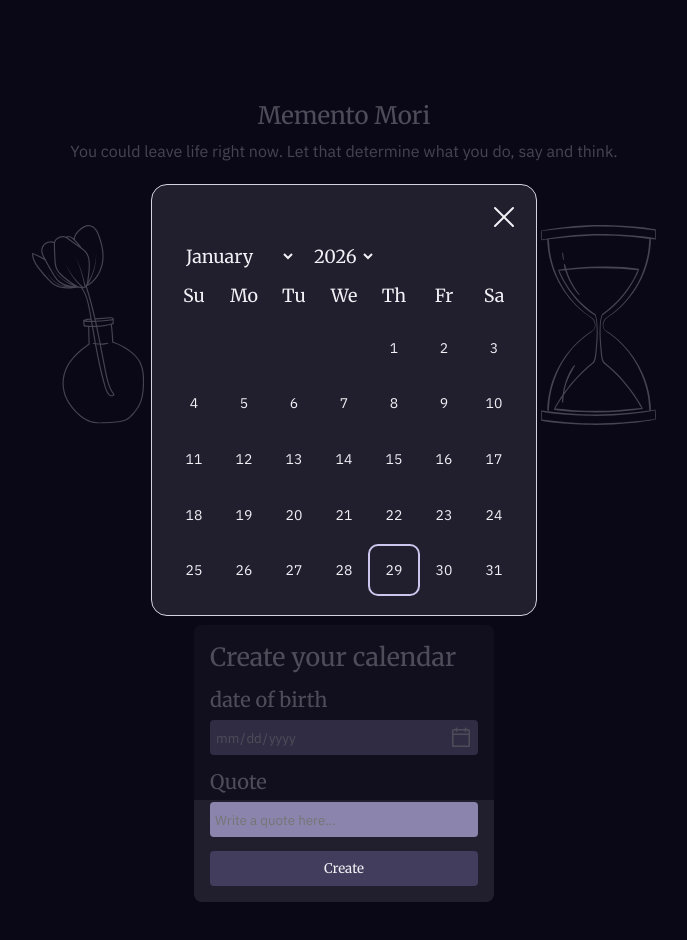
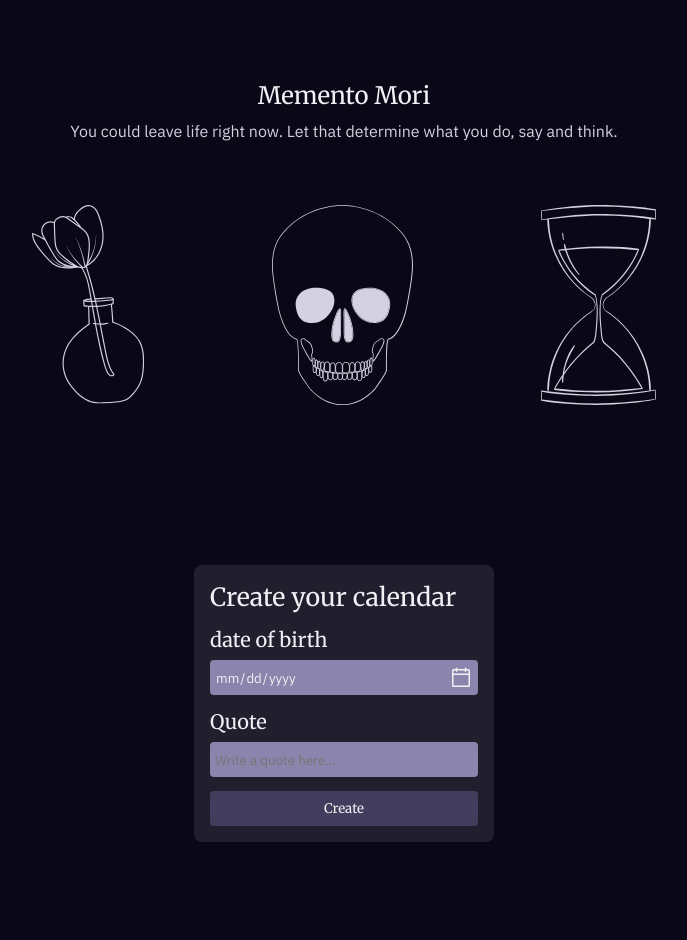
Before and after one commit to EnzoDev10/Memento, a React (Vite) app: page / in a window 1280 px wide. Shown: the top 940 px of the page, without its empty margins (296-983 px from the left). Built offline with nearby package versions, Linux system fonts and the light colour scheme; what @react-pdf/renderer would draw is missing.

Commit message:
Refactor some reusable components.

```diff
--- a/src/components/Hero.tsx
+++ b/src/components/Hero.tsx
@@ -3,8 +3,9 @@ import skull from "@/assets/Icons/skull.svg";
 import hourglass from "@/assets/Icons/hourglass.svg";
 
 import styled from "styled-components";
+import { StyledSection } from "./Reusables";
 
-const HeroContainer = styled.section`
+const HeroContainer = styled(StyledSection)`
     display: flex;
     flex-direction: column;
     gap: 64px;
@@ -22,12 +23,6 @@ const IconsContainer = styled.article`
     display: flex;
     justify-content: center;
     gap: 10vw;
-
-    img {
-        height: 20vw;
-        max-height: 200px;
-        min-height: 85px;
-    }
 `;
 
 export const Hero = () => {
--- a/src/components/Reusables.tsx
+++ b/src/components/Reusables.tsx
@@ -1,10 +1,16 @@
 import styled from "styled-components";
 
 import "@/index.css";
+import * as Dialog from "@radix-ui/react-dialog";
+import { devices } from "@/styles/breakpoints";
 
-export const Container = styled.div``;
+export const StyledSection = styled.section`
+    padding: 80px 16px;
 
-export const StyledWrapper = styled.div``;
+    @media ${devices.mobile} {
+        padding: 40px 16px;
+    }
+`;
 
 export const StyledInput = styled.div`
     height: fit-content;
@@ -29,6 +35,7 @@ export const StyledInput = styled.div`
         height: 24px;
         position: absolute;
         right: 5px;
+        top: 6px;
 
         cursor: pointer;
         transition: 250ms ease-in-out;
@@ -64,3 +71,51 @@ export const StyledBtn = styled.button`
 export const ErrorMessage = styled.p`
     color: var(--error-color);
 `;
+
+export const Loading = styled.article`
+    display: flex;
+    flex-direction: column;
+    justify-content: center;
+    align-content: center;
+    gap: 50px;
+
+    width: 100%;
+    height: 100%;
+
+    h3 {
+        font-family: var(--main-font);
+        text-align: center;
+    }
+`;
+
+export const StyledOverlay = styled(Dialog.Overlay)`
+    background-color: color-mix(in srgb, var(--bg-ultra-dark) 70%, transparent);
+    position: fixed;
+    inset: 0;
+`;
+
+export const StyledCloseBtn = styled(StyledBtn)`
+    background: transparent;
+    align-self: flex-end;
+    padding: 0;
+`;
+
+export const StyledDialogContent = styled(Dialog.Content)`
+    background-color: var(--gray-1);
+    border-radius: 6px;
+    box-shadow: var(--shadow-6);
+    position: fixed;
+    top: 50%;
+    left: 50%;
+    transform: translate(-50%, -50%);
+    width: 90vw;
+    max-width: 500px;
+    max-height: 85vh;
+    padding: 25px;
+    display: flex;
+    justify-content: center;
+
+    &:focus {
+        outline: none;
+    }
+`;
--- a/src/features/Form/Form.tsx
+++ b/src/features/Form/Form.tsx
@@ -1,4 +1,4 @@
-import { Container, StyledBtn, StyledWrapper } from "@/components/Reusables";
+import { StyledBtn, StyledSection } from "@/components/Reusables";
 import { DateOfBirth } from "@/features/Form/components/DateOfBirth/DateOfBirth";
 import { DateContext } from "@/global/DateContext";
 import { differenceInWeeks } from "date-fns";
@@ -10,7 +10,7 @@ import { devices } from "@/styles/breakpoints";
 
 import { ErrorMessage } from "@/components/Reusables";
 
-const FormContainer = styled(Container)`
+const FormContainer = styled.article`
     padding: 16px;
     border-radius: 8px;
     background-color: var(--bg-dark);
@@ -38,7 +38,7 @@ const StyledForm = styled.form`
         }
     }
 
-    ${StyledWrapper} {
+    div {
         display: flex;
         flex-direction: column;
         gap: 8px;
@@ -70,18 +70,23 @@ export const Form = () => {
     };
 
     return (
+        <StyledSection>
             <FormContainer>
                 <StyledForm noValidate>
                     <h2>Create your calendar</h2>
                     {error && (
                         <ErrorMessage>Introduce una fecha valida </ErrorMessage>
                     )}
-                <DateOfBirth setFormDate={setBirthday} setError={setError} />
+                    <DateOfBirth
+                        setFormDate={setBirthday}
+                        setError={setError}
+                    />
                     <QuoteSelector setAuthor={setAuthor} setQuote={setQuote} />
                     <StyledBtn type='button' onClick={handleFormSubmit}>
                         Create
                     </StyledBtn>
                 </StyledForm>
             </FormContainer>
+        </StyledSection>
     );
 };
--- a/src/features/Form/components/DateOfBirth/Calendar.tsx
+++ b/src/features/Form/components/DateOfBirth/Calendar.tsx
@@ -2,9 +2,7 @@ import styled from "styled-components";
 
 import "@/index.css";
 
-import { Container } from "@/components/Reusables";
-
-export const CalendarWrapper = styled(Container)`
+export const CalendarWrapper = styled.div`
     background-color: var(--bg-dark);
     border-radius: 16px;
     padding: 16px;
--- a/src/features/Form/components/DateOfBirth/DateOfBirth.tsx
+++ b/src/features/Form/components/DateOfBirth/DateOfBirth.tsx
@@ -1,5 +1,4 @@
 import { useContext, useState } from "react";
-import styled from "styled-components";
 
 import { DayPicker } from "react-day-picker";
 
@@ -8,40 +7,13 @@ import { CalendarBlankIcon, XIcon } from "@phosphor-icons/react/dist/ssr";
 import { VisuallyHidden } from "@radix-ui/react-visually-hidden";
 import * as Dialog from "@radix-ui/react-dialog";
 
-import { StyledInput, StyledBtn, StyledWrapper } from "@/components/Reusables";
+import {
+    StyledInput,
+    StyledOverlay,
+    StyledCloseBtn,
+    StyledDialogContent,
+} from "@/components/Reusables";
 import { DateContext } from "@/global/DateContext";
-
-const StyledDialogContent = styled(Dialog.Content)`
-    background-color: var(--gray-1);
-    border-radius: 6px;
-    box-shadow: var(--shadow-6);
-    position: fixed;
-    top: 50%;
-    left: 50%;
-    transform: translate(-50%, -50%);
-    width: 90vw;
-    max-width: 500px;
-    max-height: 85vh;
-    padding: 25px;
-    display: flex;
-    justify-content: center;
-
-    &:focus {
-        outline: none;
-    }
-`;
-
-const StyledOverlay = styled(Dialog.Overlay)`
-    background-color: color-mix(in srgb, var(--bg-ultra-dark) 70%, transparent);
-    position: fixed;
-    inset: 0;
-`;
-
-const StyledCloseBtn = styled(StyledBtn)`
-    background: transparent;
-    align-self: flex-end;
-    padding: 0;
-`;
 
 interface DatePickerProps {
     setFormDate: (date: Date) => void;
@@ -58,7 +30,7 @@ export const DateOfBirth = ({
 
     const [inputValue, setInputValue] = useState("");
 
-    const [open, setOpen] = useState(true);
+    const [open, setOpen] = useState(false);
 
     const { setChange } = useContext(DateContext);
 
@@ -109,7 +81,7 @@ export const DateOfBirth = ({
 
     return (
         <Dialog.Root open={open} onOpenChange={setOpen}>
-            <StyledWrapper>
+            <div>
                 <label>date of birth</label>
 
                 <StyledInput>
@@ -130,7 +102,7 @@ export const DateOfBirth = ({
                         </button>
                     </Dialog.Trigger>
                 </StyledInput>
-            </StyledWrapper>
+            </div>
 
             <Dialog.Portal>
                 <StyledOverlay />
--- a/src/features/Form/components/QuoteSelector/QuoteSelector.tsx
+++ b/src/features/Form/components/QuoteSelector/QuoteSelector.tsx
@@ -1,4 +1,4 @@
-import { StyledInput, StyledWrapper } from "@/components/Reusables";
+import { StyledInput } from "@/components/Reusables";
 import { DateContext } from "@/global/DateContext";
 import { useContext, useState } from "react";
 import styled, { keyframes } from "styled-components";
@@ -26,7 +26,7 @@ const animationTest = keyframes`
 
 `;
 
-const AnimatedWrapper = styled(StyledWrapper)`
+const AnimatedWrapper = styled.div`
     animation: ${animationTest} 500ms ease-in-out forwards;
     position: relative;
 `;
@@ -54,7 +54,7 @@ export const QuoteSelector = ({ setQuote, setAuthor }: QuotesProps) => {
 
     return (
         <>
-            <StyledWrapper>
+            <div>
                 <label>Quote</label>
                 <StyledInput>
                     <input
@@ -64,7 +64,7 @@ export const QuoteSelector = ({ setQuote, setAuthor }: QuotesProps) => {
                         value={quote}
                     />
                 </StyledInput>
-            </StyledWrapper>
+            </div>
 
             {showAuthorInput && (
                 <AnimatedWrapper>
--- a/src/global/DateContext.tsx
+++ b/src/global/DateContext.tsx
@@ -17,8 +17,7 @@ export const DateContext = createContext<DateContextType>({
     setUserDate: () => {},
     weeksDifference: 0,
     setWeeksDifference: () => {},
-  quote:
-    "You could leave life right now. Let that determine what you do andsay and think.",
+    quote: "You could leave life right now. Let that determine what you do andsay and think.",
     setQuote: () => {},
     author: "Marcus Aurelius",
     setAuthor: () => {},
--- a/src/index.css
+++ b/src/index.css
@@ -27,6 +27,7 @@ html {
 }
 
 body {
+    overflow-x: hidden;
     height: 100%;
     width: 100%;
     background-color: var(--bg-ultra-dark);
@@ -55,12 +56,8 @@ header p {
     color: var(--text-muted);
 }
 
-section {
-    padding: 60px 16px;
+img {
+    height: 20vw;
+    max-height: 200px;
+    min-height: 85px;
 }
-
-@media screen and (min-width: 768px) {
-    section {
-        padding: 100px 16px;
-    }
-}
```
Lines whose indentation alone changed are shown as unchanged.
